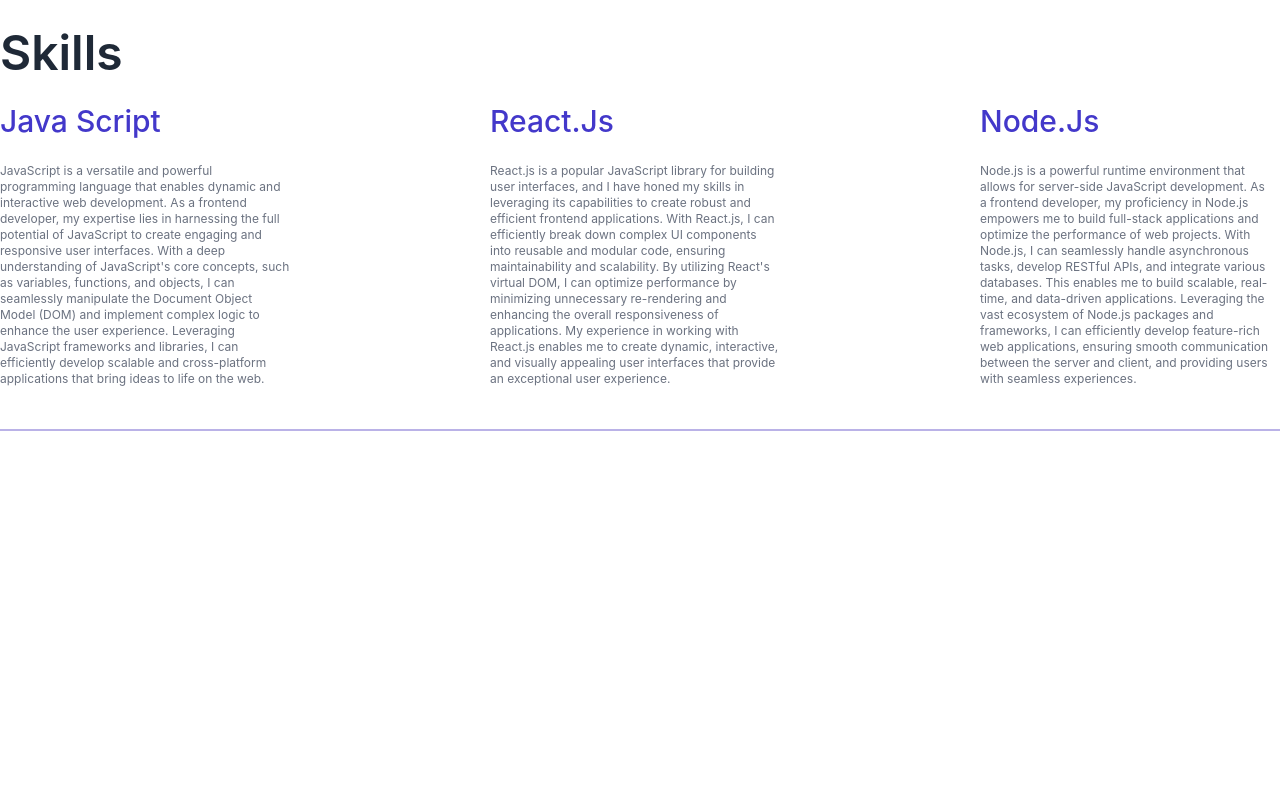
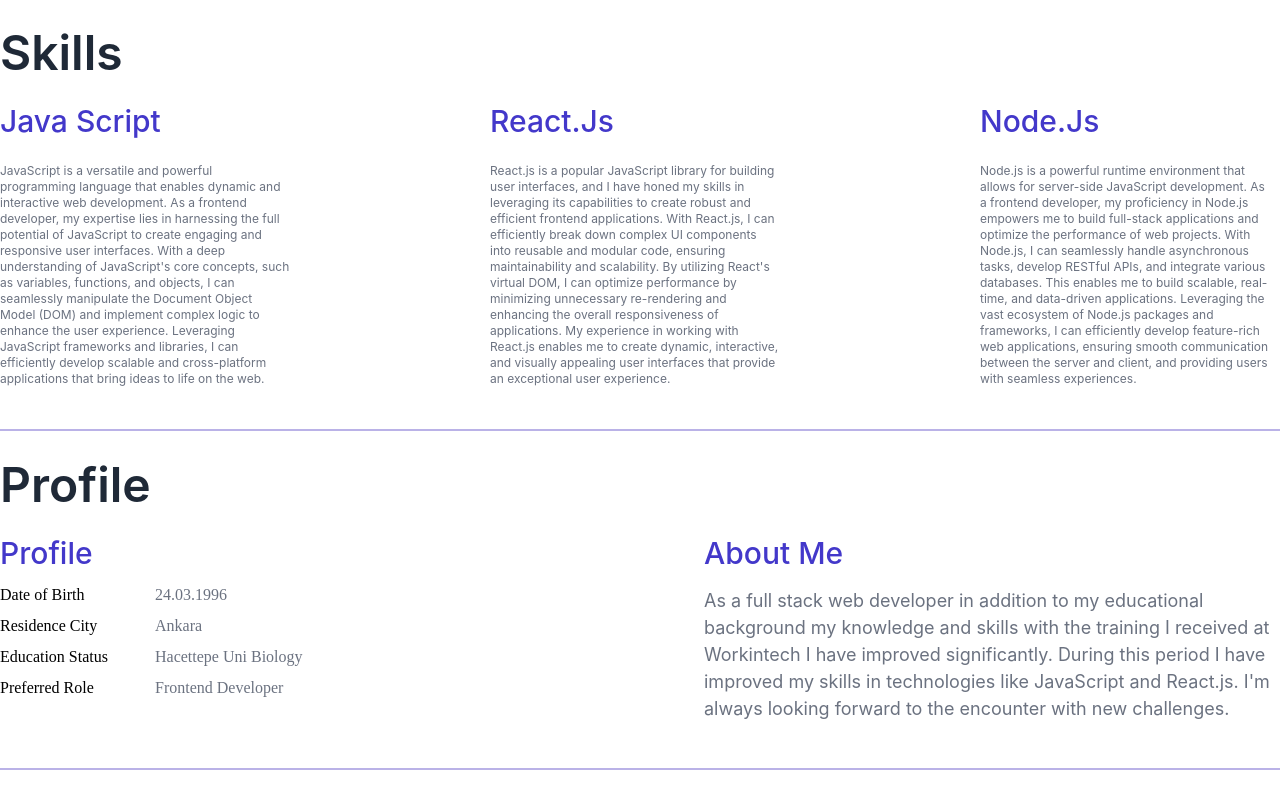
Before and after one commit to deniz244/web-sayfam, a React (Create React App) app: page / in a window 1280 px wide. Shown: the part 450-1250 px from the top of the page. Before the commit the page ends 881 px from the top, so only its background shows below. Built offline with nearby package versions, Linux system fonts and the light colour scheme.

Commit message:
profile.js ve css yapıldı home.js path eklendi

```diff
--- a/src/comps/Profile.js
+++ b/src/comps/Profile.js
@@ -0,0 +1,97 @@
+import React, { useContext, useEffect, useState } from "react";
+
+//context
+import { LanguageContext } from "../contexts/LanguageContext";
+import { DarkModeContext } from "../contexts/DarkModeContext";
+
+//css
+import "./css/Profile.css";
+
+export default function Profile() {
+  const { language } = useContext(LanguageContext);
+  const [profil, setProfil] = useState("");
+  const [dTarihi, setdTarihi] = useState("");
+  const [ikamet, setIkamet] = useState("");
+  const [egitimDurumu, setEgitimDurumu] = useState("");
+  const [egitim, setEgitim] = useState("");
+  const [rol, setRol] = useState("");
+  const [rolAciklama, setRolAciklama] = useState("");
+  const [hakkinda, setHakkinda] = useState("");
+  const [hakkindaAciklama, setHakkindaAciklama] = useState("");
+
+  useEffect(() => {
+    if (language === "tr-TR") {
+      setProfil("Profil");
+      setdTarihi("Doğum Tarihi");
+      setIkamet("İkamet Şehri");
+      setEgitimDurumu("Eğitim Durumu");
+      setEgitim(<p>Ankara Hacettepe Ünv. Biyoloji Lisans</p>);
+      setRol("Tercih Ettiği Rol");
+      setRolAciklama("Frontend Developer");
+      setHakkinda("Hakkında");
+      setHakkindaAciklama(
+        <p>
+          Full stack web geliştirici olarak, eğitim geçmişimin yanı sıra
+          Workintech'te aldığım eğitimle bilgi ve becerilerimi önemli ölçüde
+          geliştirdim. Bu süre içinde JavaScript, React.js gibi teknolojilerde
+          becerilerimi geliştirdim. Her zaman yeni zorluklarla karşılaşmayı
+          sabırsızlıkla bekliyorum.
+        </p>
+      );
+    } else if (language === "en-US") {
+      setProfil("Profile");
+      setdTarihi("Date of Birth");
+      setIkamet("Residence City");
+      setEgitimDurumu("Education Status");
+      setEgitim(<p>Hacettepe Uni Biology</p>);
+      setRol("Preferred Role");
+      setRolAciklama("Frontend Developer");
+      setHakkinda("About Me");
+      setHakkindaAciklama(
+        <p>
+          As a full stack web developer in addition to my educational background
+          my knowledge and skills with the training I received at Workintech I
+          have improved significantly. During this period I have improved my
+          skills in technologies like JavaScript and React.js. I'm always
+          looking forward to the encounter with new challenges.
+        </p>
+      );
+    }
+  }, [language]);
+
+  return (
+    <div className="ProfileMain">
+      <div data-aos="fade" className="ProfileKisim1">
+        <h3>{profil}</h3>
+      </div>
+      <div className="ProfileKisim2">
+        <div data-aos="fade-up" className="ProfileKisim2-Profile">
+          <h4 className="ProfilYaziBoyutu">{profil}</h4>
+          <div className="ProfileKisim2-1">
+            <div className="ProfileHakkinda">
+              <h5 className="ProfileHakkinda-1">{dTarihi}</h5>
+              <p className="ProfileHakkinda-2">24.03.1996</p>
+            </div>
+            <div className="ProfileHakkinda">
+              <h5 className="ProfileHakkinda-1">{ikamet}</h5>
+              <p className="ProfileHakkinda-2">Ankara</p>
+            </div>
+            <div className="ProfileHakkinda">
+              <h5 className="ProfileHakkinda-1">{egitimDurumu}</h5>
+              <p className="ProfileHakkinda-2">{egitim}</p>
+            </div>
+            <div className="ProfileHakkinda">
+              <h5 className="ProfileHakkinda-1">{rol}</h5>
+              <p className="ProfileHakkinda-2">{rolAciklama}</p>
+            </div>
+          </div>
+        </div>
+        <div data-aos="fade-up" className="ProfileKisim2-About">
+          <h4 className="ProfilYaziBoyutu">{hakkinda}</h4>
+          <p>{hakkindaAciklama}</p>
+        </div>
+      </div>
+      <hr />
+    </div>
+  );
+}
--- /dev/null
+++ b/src/comps/css/Profile.css
@@ -0,0 +1,76 @@
+.ProfileMain {
+  padding: 30px 0px;
+}
+
+.ProfileKisim2 {
+  display: flex;
+  justify-content: space-between;
+  flex-direction: row;
+  flex-wrap: wrap;
+  margin-bottom: 42px;
+}
+.ProfileKisim2-Profile {
+  display: flex;
+  flex-direction: column;
+  padding-bottom: 15px;
+}
+
+.ProfilYaziBoyutu {
+  font-family: "Inter";
+  font-style: normal;
+  font-weight: 500;
+  font-size: 30px;
+  line-height: 28px;
+  padding-bottom: 20px;
+}
+
+.ProfileKisim2-1 {
+  display: flex;
+  flex-direction: column;
+  flex-wrap: wrap;
+}
+
+.ProfileHakkinda {
+  display: flex;
+  padding-bottom: 15px;
+}
+.ProfileHakkinda-1 {
+  width: 155px;
+}
+
+.ProfileHakkinda-2 {
+  width: 261px;
+  display: flex;
+  flex-wrap: wrap;
+}
+.ProfileKisim2-About {
+  display: flex;
+  flex-direction: column;
+  width: 576px;
+}
+
+.ProfileKisim2-About p {
+  font-family: "Inter";
+  font-style: normal;
+  font-weight: 400;
+  font-size: 18px;
+  line-height: 150%;
+}
+
+@media (max-width: 1100px) {
+  .ProfileKisim2-About {
+    width: 50%;
+  }
+}
+@media (max-width: 950px) {
+  .ProfileKisim2-About {
+    width: 100%;
+  }
+  .ProfileHakkinda-1 {
+    width: 150px;
+  }
+
+  .ProfileHakkinda-2 {
+    width: 70%;
+  }
+}
--- a/src/layout/Home.js
+++ b/src/layout/Home.js
@@ -1,5 +1,6 @@
 import Hero from "../comps/Hero";
 import NavBar from "../comps/NavBar";
+import Profile from "../comps/Profile";
 import Skills from "../comps/Skills";
 
 export default function Home() {
@@ -9,6 +10,7 @@
         <NavBar />
         <Hero />
         <Skills />
+        <Profile />
       </div>
     </div>
   );
```
